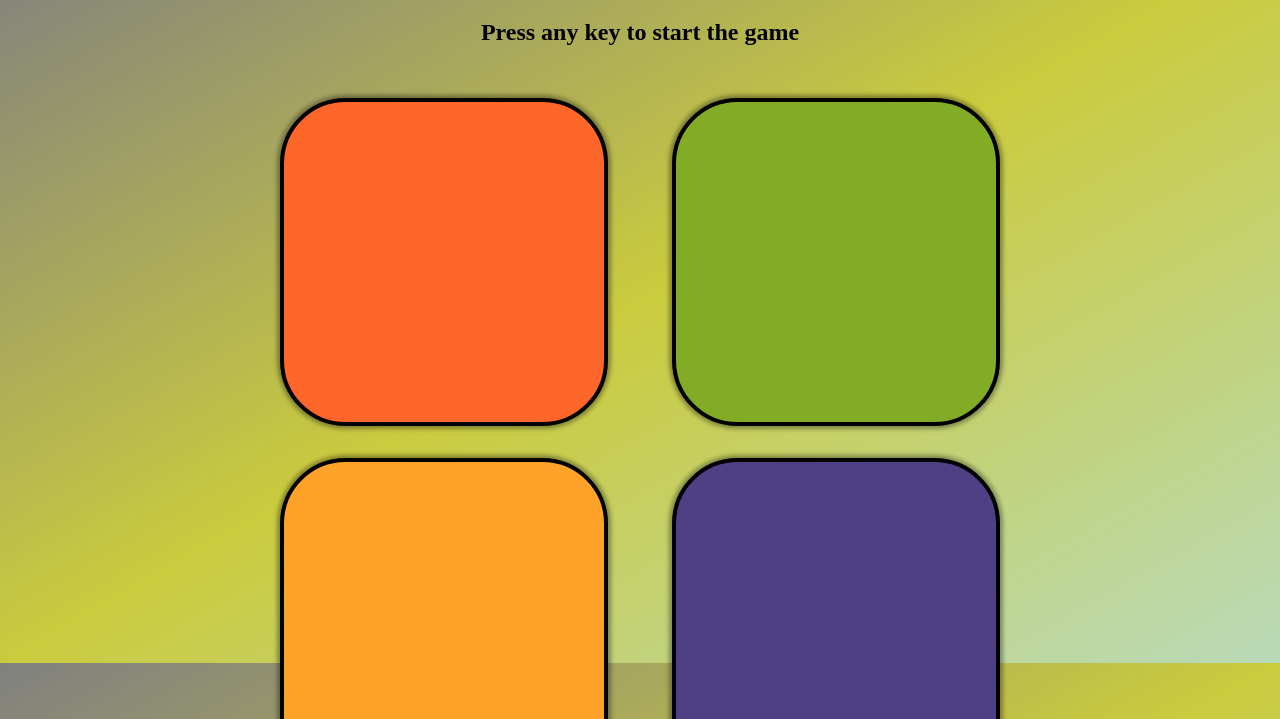
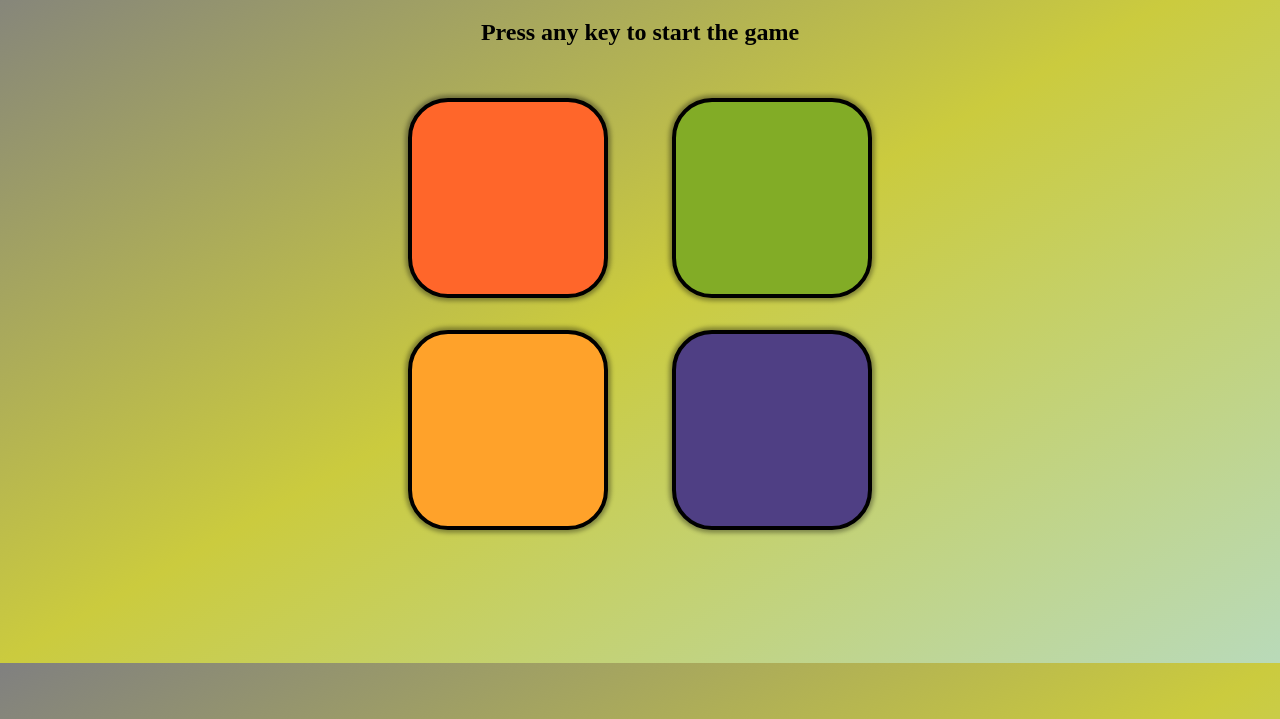
Before and after one commit to Md-Danyal/SimonSaysGame, a plain HTML site: page index.html in a window 1280 px wide. Shown: the part 61-780 px from the top of the page. Drawn offline with Linux system fonts and the light colour scheme.

Commit message:
Update style.css

```diff
--- a/style.css
+++ b/style.css
@@ -6,8 +6,8 @@ body {
 }
 
 .btn {
-  height: 25vw;
-  width: 25vw;
+  height: 15vw;
+  width: 15vw;
   border-radius: 20%;
   border: 4px solid black;
   margin: 2rem;
@@ -20,7 +20,7 @@ body {
 }
 
 .btn-container {
-    height: 100vw;
+    height: 10vw;
   display: flex;
   justify-content: center;
 }
```
